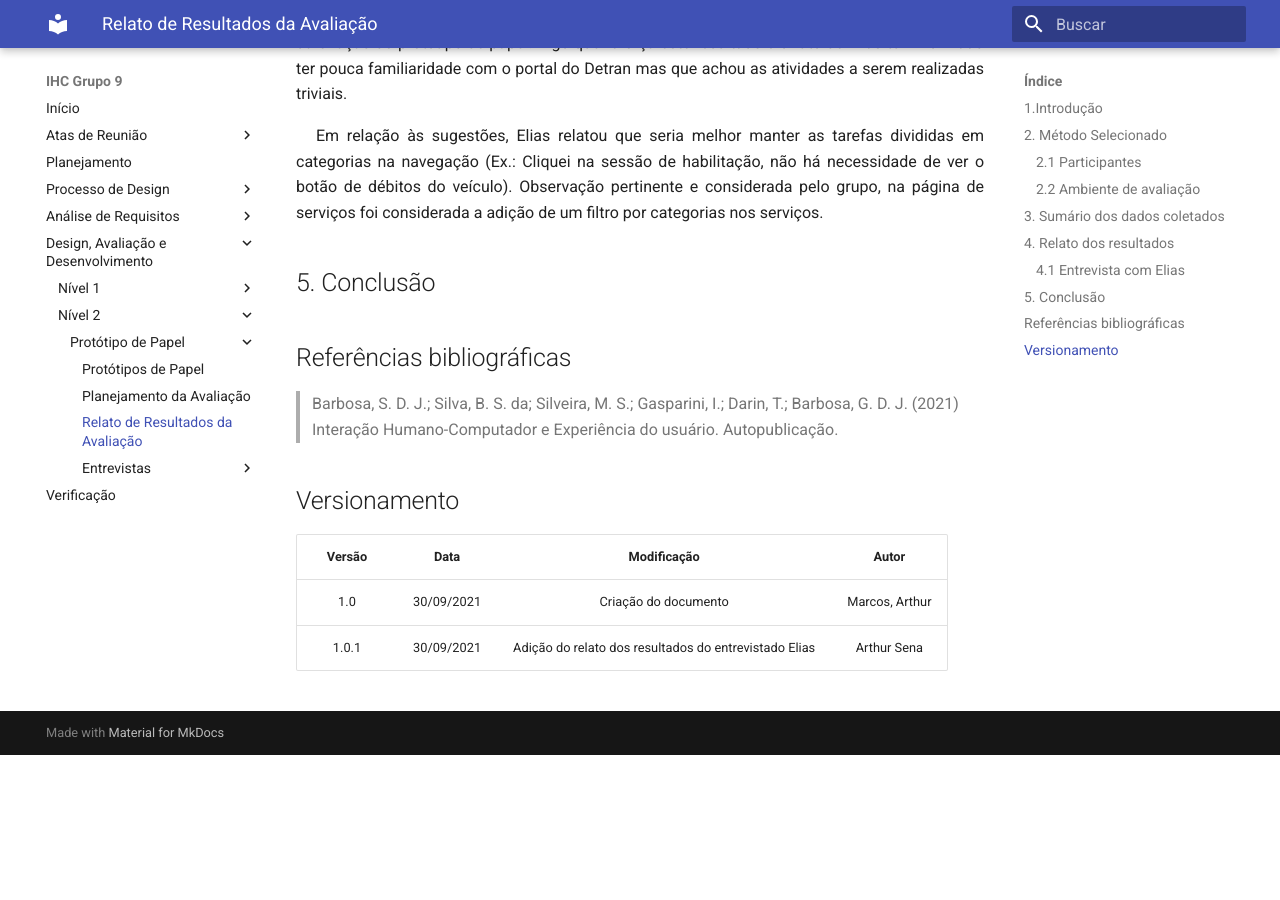
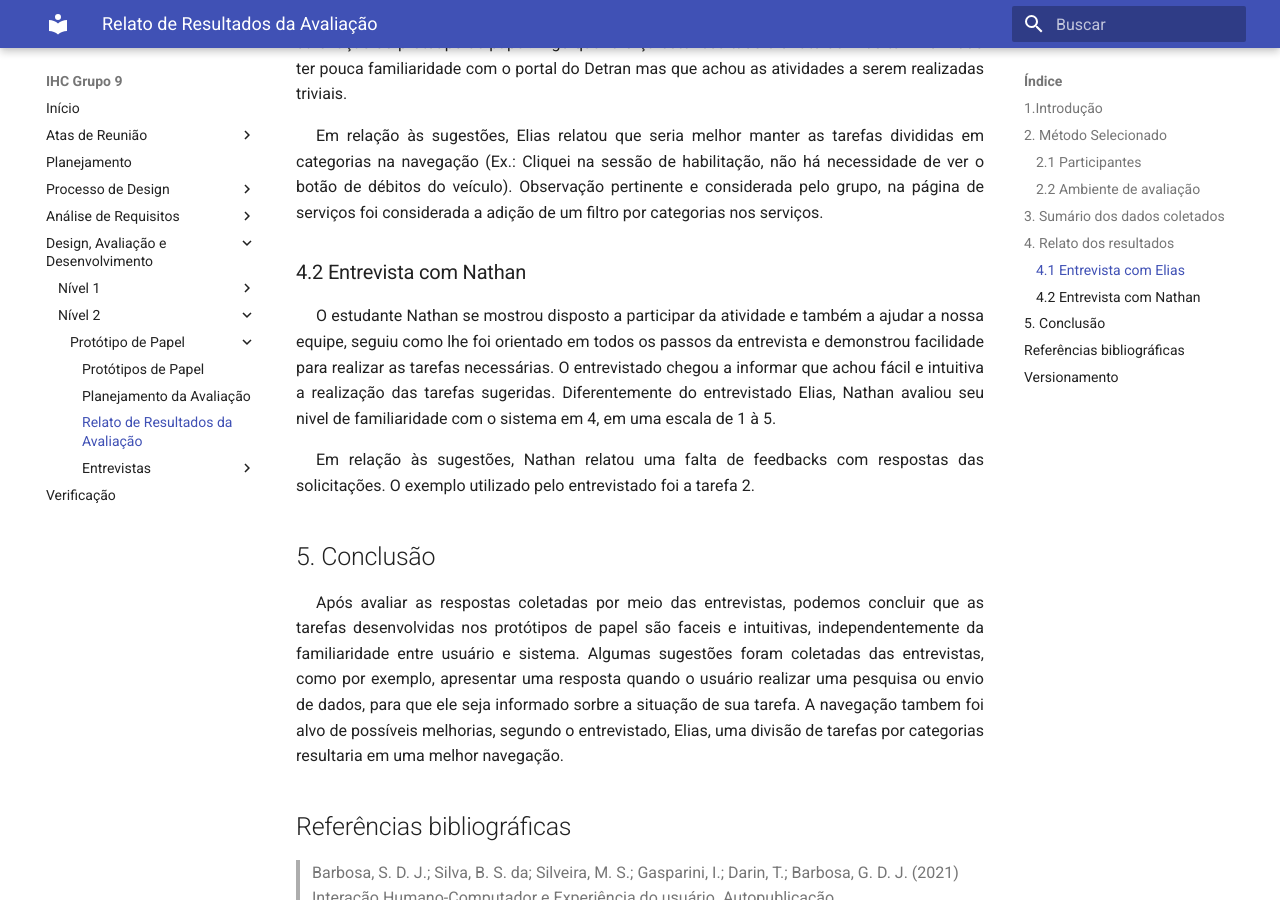
Before and after one commit to Interacao-Humano-Computador/2021.1-Detran-DF, an MkDocs documentation site: the page built from docs/designAvaliacaoDesenvolvimento/nivel2/prototipoDePapel/relatoAvaliacaoPrototipoPapel.md, in a window 1280 px wide and 900 px high, scrolled down 2768 px. Built offline with MkDocs 1.6.1 and Material for MkDocs 9.7.7, drawn with Linux system fonts in a browser that asks for light colours; before the commit the page ends 3523 px from its top, so only the background shows below that.

Commit message:
Adding nathan's interview results to prototype results

```diff
--- a/docs/designAvaliacaoDesenvolvimento/nivel2/prototipoDePapel/relatoAvaliacaoPrototipoPapel.md
+++ b/docs/designAvaliacaoDesenvolvimento/nivel2/prototipoDePapel/relatoAvaliacaoPrototipoPapel.md
@@ -89,7 +89,21 @@ O estudante Elias se mostrou disposto a participar da atividade e também a ajud
 Em relação às sugestões, Elias relatou que seria melhor manter as tarefas divididas em categorias na navegação (Ex.: Cliquei na sessão de habilitação, não há necessidade de ver o botão de débitos do veículo). Observação pertinente e considerada pelo grupo, na página de serviços foi considerada a adição de um filtro por categorias nos serviços.
 </p>
 
+### 4.2 Entrevista com Nathan
+
+<p style="text-indent: 20px; text-align: justify">
+O estudante Nathan se mostrou disposto a participar da atividade e também a ajudar a nossa equipe, seguiu como lhe foi orientado em todos os passos da entrevista e demonstrou facilidade para realizar as tarefas necessárias. O entrevistado chegou a informar que achou fácil e intuitiva a realização das tarefas sugeridas. Diferentemente do entrevistado Elias, Nathan avaliou seu nivel de familiaridade com o sistema em 4, em uma escala de 1 à 5.
+</p>
+
+<p style="text-indent: 20px; text-align: justify">
+Em relação às sugestões, Nathan relatou uma falta de feedbacks com respostas das solicitações. O exemplo utilizado pelo entrevistado foi a tarefa 2.
+</p>
+
 ## 5. Conclusão
+
+<p style="text-indent: 20px; text-align: justify">
+Após avaliar as respostas coletadas por meio das entrevistas, podemos concluir que as tarefas desenvolvidas nos protótipos de papel são faceis e intuitivas, independentemente da familiaridade entre usuário e sistema. Algumas sugestões foram coletadas das entrevistas, como por exemplo, apresentar uma resposta quando o usuário realizar uma pesquisa ou envio de dados, para que ele seja informado sorbre a situação de sua tarefa. A navegação tambem foi alvo de possíveis melhorias, segundo o entrevistado, Elias, uma divisão de tarefas por categorias resultaria em uma melhor navegação.
+</p>
 
 ## Referências bibliográficas
 
```
